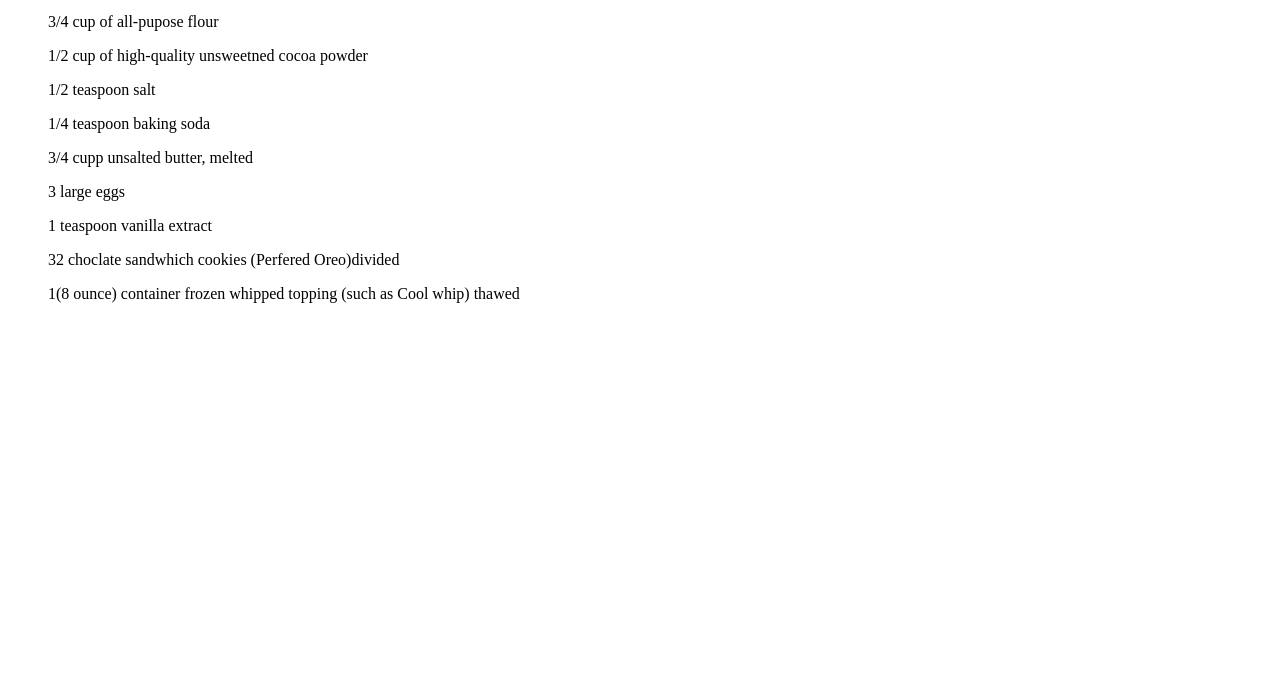
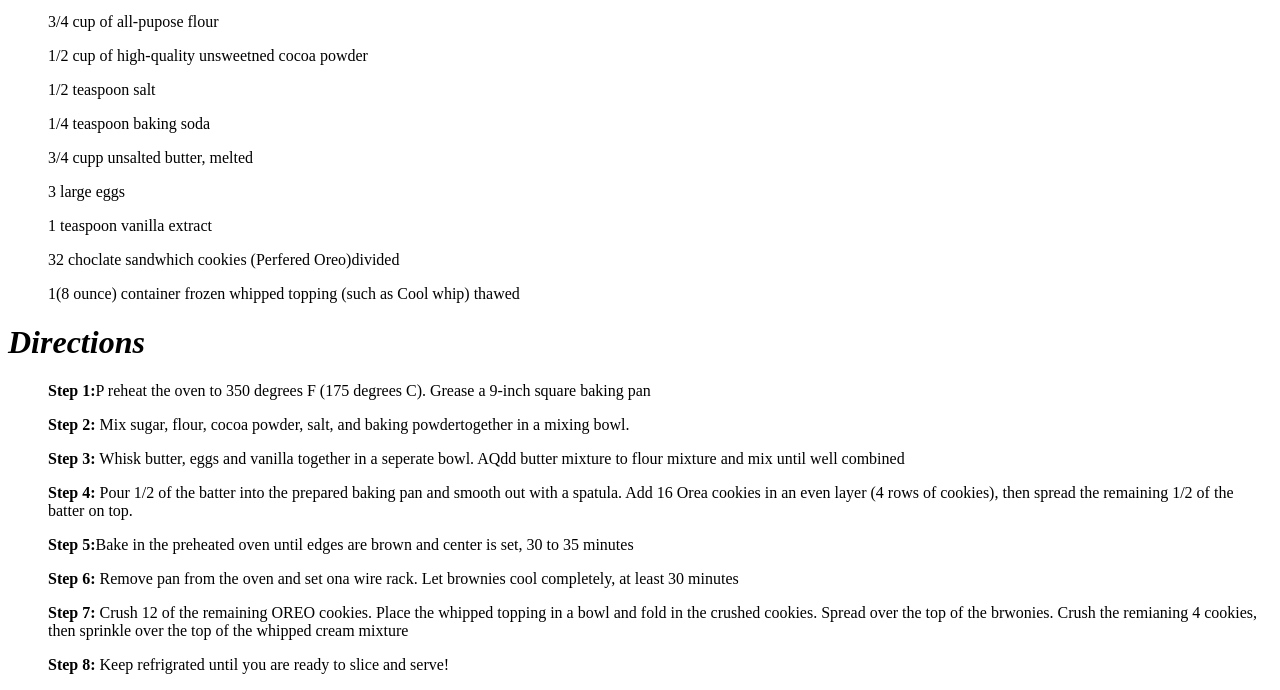
Before and after one commit to EvanO3/odin-recipes, a plain HTML site: page recipes/CookiesNCream.html in a window 1280 px wide. Shown: the part 545-1235 px from the top of the page. Before the commit the page ends 864 px from the top, so only its background shows below. Drawn offline with Linux system fonts and the light colour scheme.

Commit message:
Added all the steps to make CookiesNCreamBrowniess

```diff
--- a/recipes/CookiesNCream.html
+++ b/recipes/CookiesNCream.html
@@ -23,5 +23,14 @@
     <ul>1 teaspoon vanilla extract</ul>
     <ul>32 choclate sandwhich cookies (Perfered Oreo)divided</ul>
     <ul>1(8 ounce) container frozen whipped topping (such as Cool whip) thawed</ul>
+    <h1><em>Directions</em></h1>
+    <ol><strong>Step 1:</strong>P reheat the oven to 350 degrees F (175 degrees C). Grease a 9-inch square baking pan</ol>
+    <ol><Strong>Step 2:</Strong> Mix sugar, flour, cocoa powder, salt, and baking powdertogether in a mixing bowl.</ol>
+    <ol><Strong>Step 3:</Strong> Whisk butter, eggs and vanilla together in a seperate bowl. AQdd butter mixture to flour mixture and mix until well combined</ol>
+    <ol><Strong>Step 4: </Strong> Pour 1/2 of the batter into the prepared baking pan and smooth out with a spatula. Add 16 Orea cookies in an even layer (4 rows of cookies), then spread the remaining 1/2 of the batter on top.</ol>
+    <ol><Strong>Step 5:</Strong>Bake in the preheated oven until edges are brown and center is set, 30 to 35 minutes</ol>
+    <ol><Strong>Step 6:</Strong> Remove pan from the oven and set ona wire rack. Let brownies cool completely, at least 30 minutes</ol>
+    <ol><Strong>Step 7:</Strong> Crush 12 of the remaining OREO cookies. Place the whipped topping in a bowl and fold in the crushed cookies. Spread over the top of the brwonies. Crush the remianing 4 cookies, then sprinkle over the top of the whipped cream mixture</ol>
+    <ol><Strong>Step 8:</Strong> Keep refrigrated until you are ready to slice and serve!</ol>
 </body>
 </html>
```
